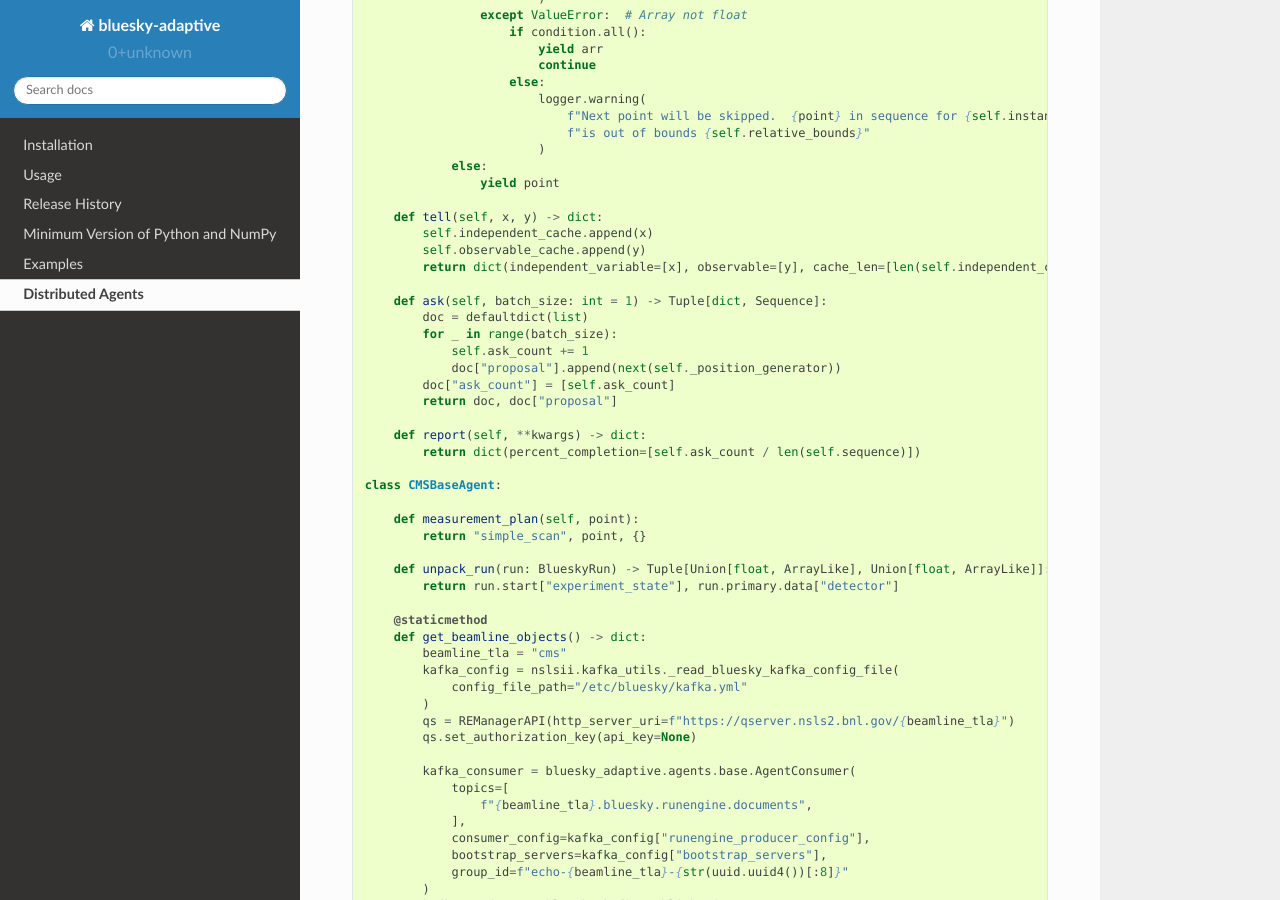
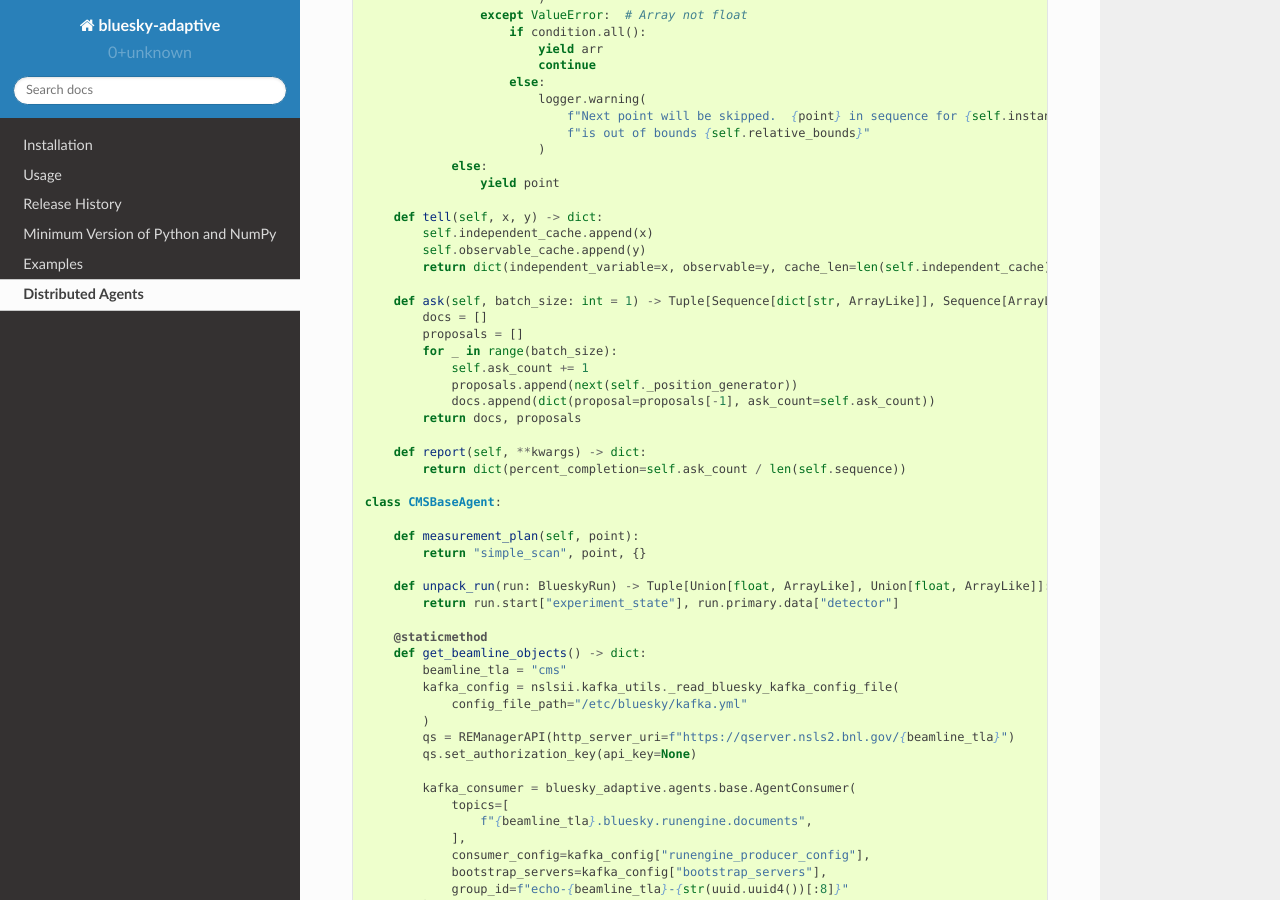
Before and after one commit to bluesky/bluesky-adaptive, a Sphinx documentation site: the page built from docs/source/distributed.rst, in a window 1280 px wide and 900 px high, scrolled down 2812 px. Built offline with Sphinx 7.4.7 and the Read the Docs theme 2.0.0, drawn with Linux system fonts in a browser that asks for light colours.

Commit message:
DOC: Update examples to use new API

```diff
--- a/docs/source/distributed.rst
+++ b/docs/source/distributed.rst
@@ -139,18 +139,19 @@ as well as the qserver API using some common configuration keys. Both are demons
         def tell(self, x, y) -> dict:
             self.independent_cache.append(x)
             self.observable_cache.append(y)
-            return dict(independent_variable=[x], observable=[y], cache_len=[len(self.independent_cache)])
+            return dict(independent_variable=x, observable=y, cache_len=len(self.independent_cache))
 
-        def ask(self, batch_size: int = 1) -> Tuple[dict, Sequence]:
-            doc = defaultdict(list)
+        def ask(self, batch_size: int = 1) -> Tuple[Sequence[dict[str, ArrayLike]], Sequence[ArrayLike]]:
+            docs = []
+            proposals = []
             for _ in range(batch_size):
                 self.ask_count += 1
-                doc["proposal"].append(next(self._position_generator))
-            doc["ask_count"] = [self.ask_count]
-            return doc, doc["proposal"]
+                proposals.append(next(self._position_generator))
+                docs.append(dict(proposal=proposals[-1], ask_count=self.ask_count))
+            return docs, proposals
 
         def report(self, **kwargs) -> dict:
-            return dict(percent_completion=[self.ask_count / len(self.sequence)])
+            return dict(percent_completion=self.ask_count / len(self.sequence))
 
     class CMSBaseAgent:
 
```
